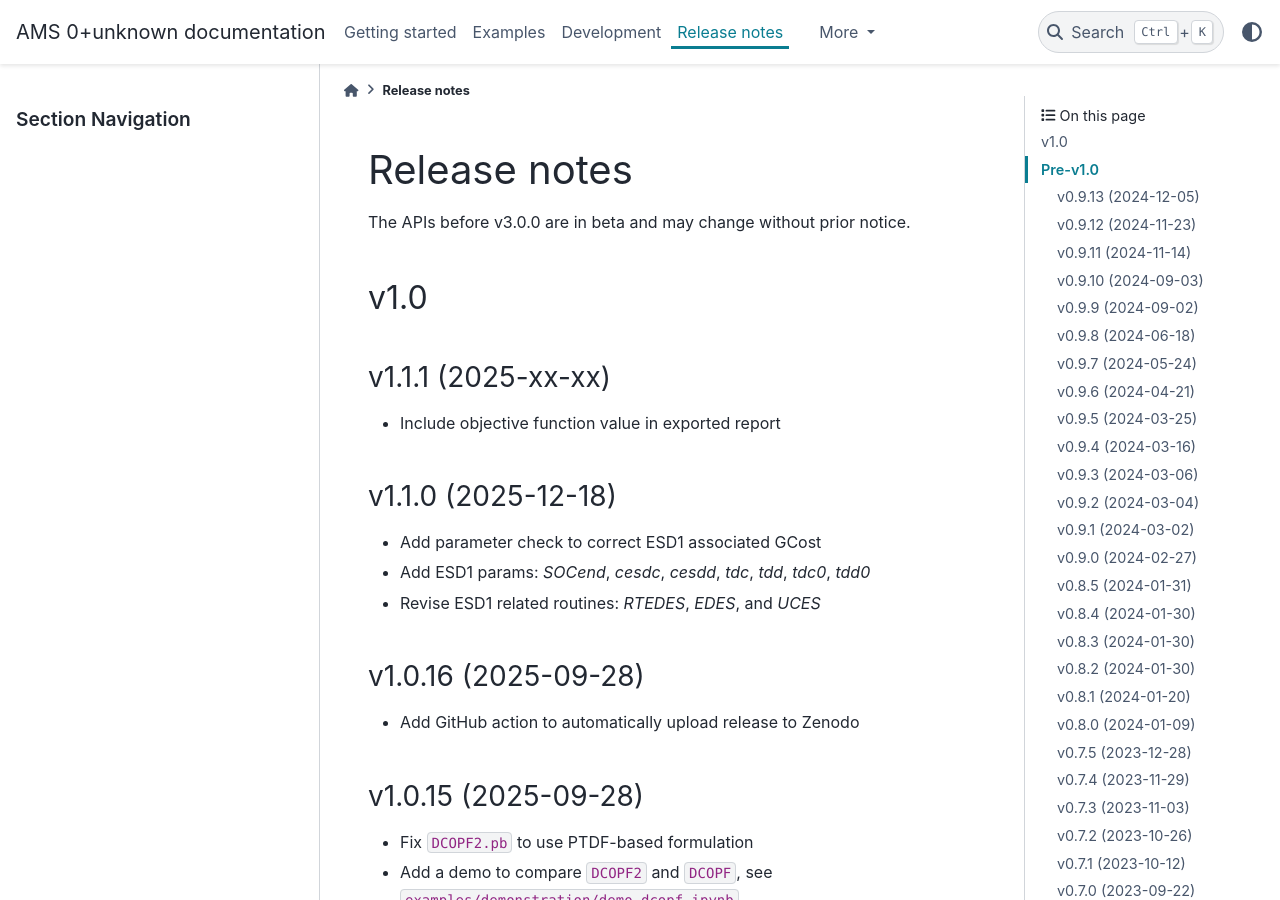
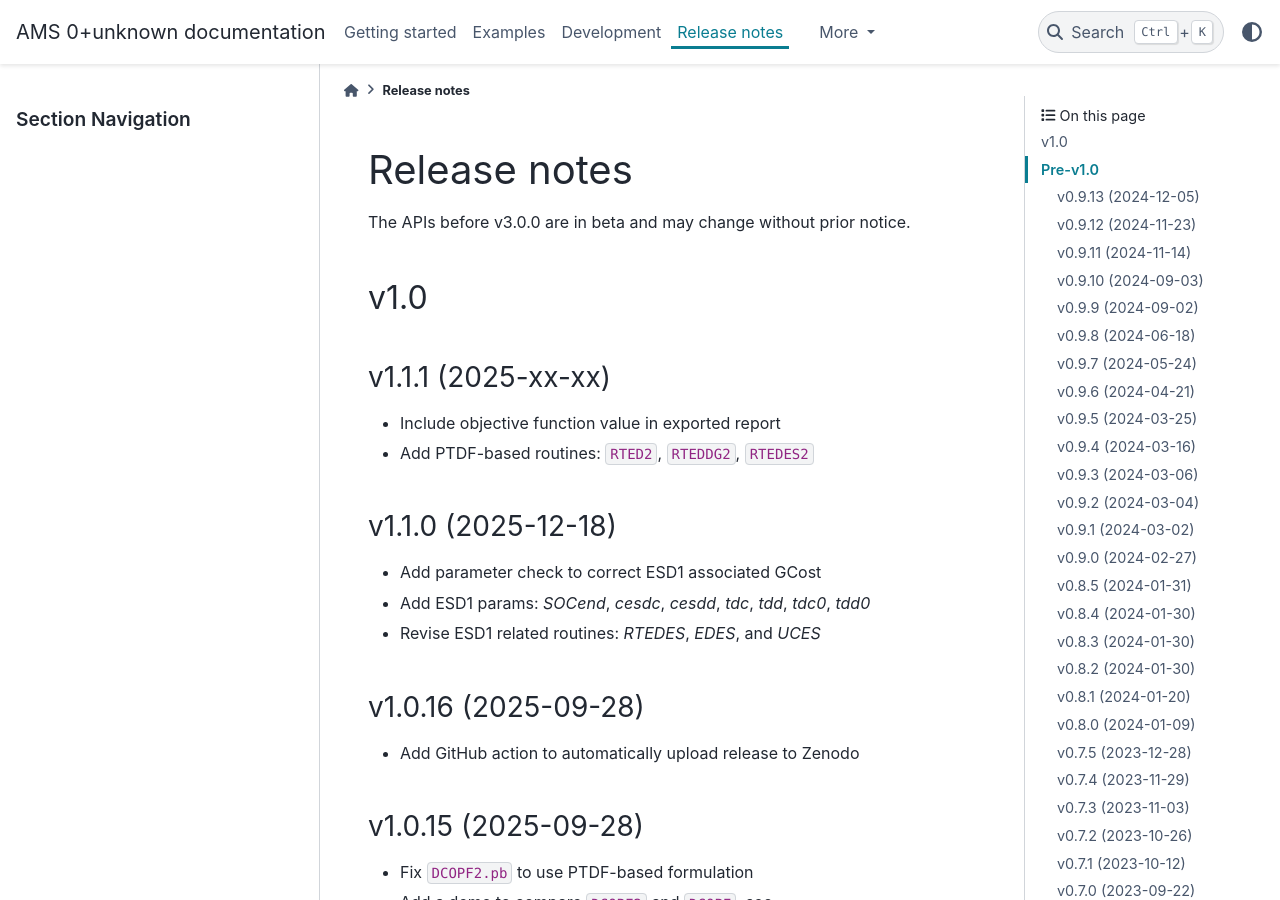
Before and after one commit to CURENT/ams, a Sphinx documentation site: the page built from docs/source/release-notes.rst, in a window 1280 px wide and 900 px high. Built offline with Sphinx 7.4.7 and the PyData theme 0.15.4, drawn with Linux system fonts in a browser that asks for light colours; pages that are not in the unit, such as notebooks, are missing from menus.

Commit message:
Update release notes

```diff
--- a/docs/source/release-notes.rst
+++ b/docs/source/release-notes.rst
@@ -13,6 +13,7 @@ v1.1.1 (2025-xx-xx)
 ----------------------
 
 - Include objective function value in exported report
+- Add PTDF-based routines: ``RTED2``, ``RTEDDG2``, ``RTEDES2``
 
 v1.1.0 (2025-12-18)
 ----------------------
```
